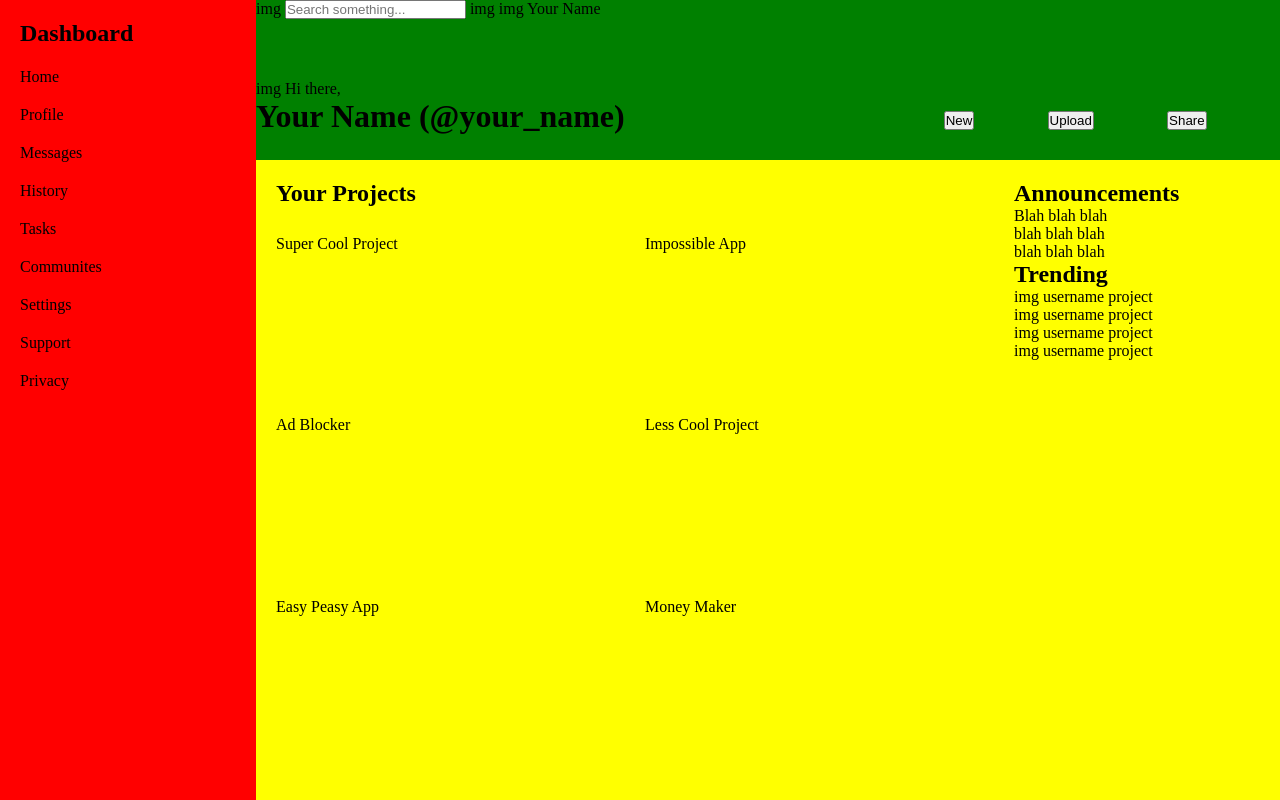
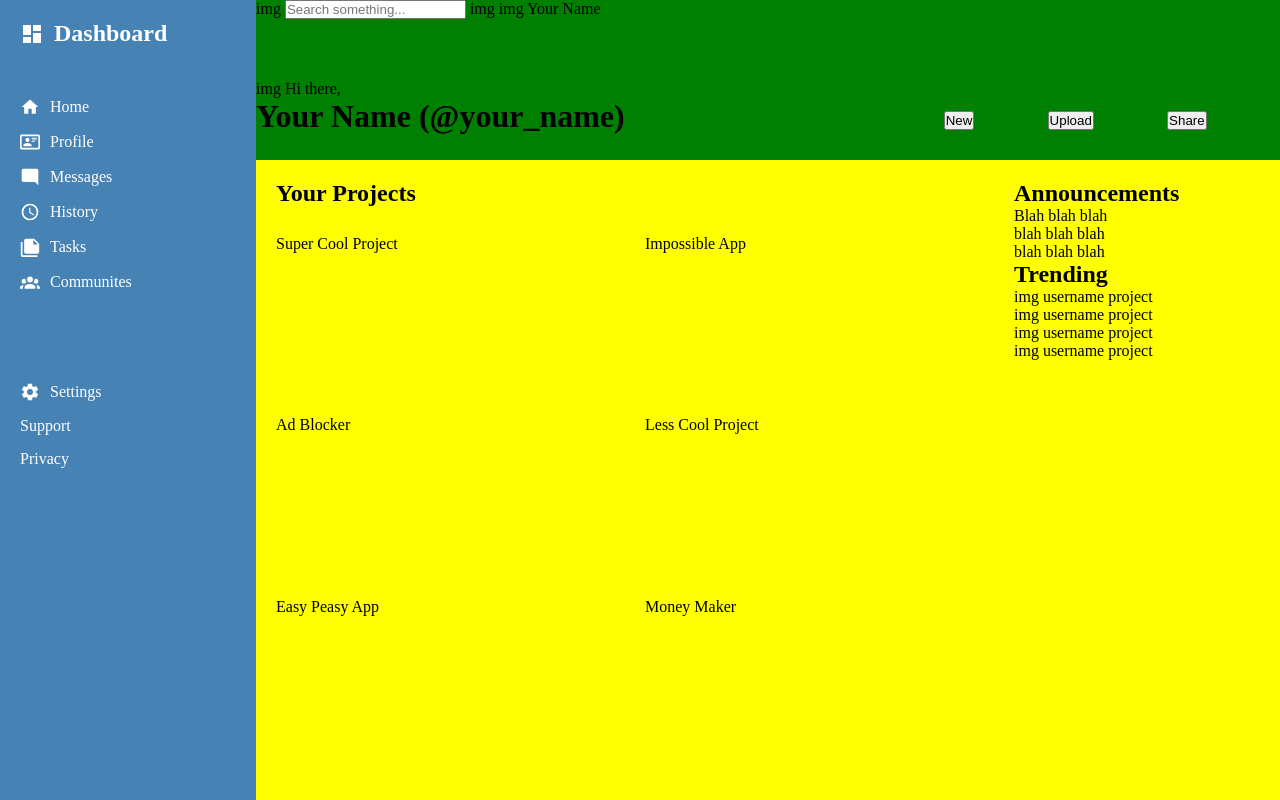
Before and after one commit to JMestre32/odin-admin-dashboard, a plain HTML site: page index.html in a window 1280 px wide. Drawn offline with Linux system fonts and the light colour scheme.

Commit message:
Nearly finish sidebar

```diff
--- a/index.html
+++ b/index.html
@@ -9,21 +9,26 @@
 <body>
     <div class="container">
         <div class="sidebar">
-            <h2>Dashboard</h2>
-            <ul>
-                <li><a href="index.html">Home</a></li>
-                <li><a href="index.html">Profile</a></li>
-                <li><a href="index.html">Messages</a></li>
-                <li><a href="index.html">History</a></li>
-                <li><a href="index.html">Tasks</a></li>
-                <li><a href="index.html">Communites</a></li>
-            </ul>
+            <div class="home">
+                <h2> <svg xmlns="http://www.w3.org/2000/svg" viewBox="0 0 24 24"><path d="M13,3V9H21V3M13,21H21V11H13M3,21H11V15H3M3,13H11V3H3V13Z" /></svg>Dashboard</h2>
 
-            <ul>
-                <li><a href="index.html">Settings</a></li>
-                <li><a href="index.html">Support</a></li>
-                <li><a href="index.html">Privacy</a></li>
-            </ul>
+                <ul>
+                    <li><svg xmlns="http://www.w3.org/2000/svg" viewBox="0 0 24 24"><path d="M10,20V14H14V20H19V12H22L12,3L2,12H5V20H10Z" /></svg><a href="index.html">Home</a></li>
+                    <li><svg xmlns="http://www.w3.org/2000/svg" viewBox="0 0 24 24"><path d="M22,3H2C0.91,3.04 0.04,3.91 0,5V19C0.04,20.09 0.91,20.96 2,21H22C23.09,20.96 23.96,20.09 24,19V5C23.96,3.91 23.09,3.04 22,3M22,19H2V5H22V19M14,17V15.75C14,14.09 10.66,13.25 9,13.25C7.34,13.25 4,14.09 4,15.75V17H14M9,7A2.5,2.5 0 0,0 6.5,9.5A2.5,2.5 0 0,0 9,12A2.5,2.5 0 0,0 11.5,9.5A2.5,2.5 0 0,0 9,7M14,7V8H20V7H14M14,9V10H20V9H14M14,11V12H18V11H14" /></svg><a href="index.html">Profile</a></li>
+                    <li><svg xmlns="http://www.w3.org/2000/svg" viewBox="0 0 24 24"><path d="M22,4C22,2.89 21.1,2 20,2H4A2,2 0 0,0 2,4V16A2,2 0 0,0 4,18H18L22,22V4Z" /></svg><a href="index.html">Messages</a></li>
+                    <li><svg xmlns="http://www.w3.org/2000/svg" viewBox="0 0 24 24"><path d="M12,20A8,8 0 0,0 20,12A8,8 0 0,0 12,4A8,8 0 0,0 4,12A8,8 0 0,0 12,20M12,2A10,10 0 0,1 22,12A10,10 0 0,1 12,22C6.47,22 2,17.5 2,12A10,10 0 0,1 12,2M12.5,7V12.25L17,14.92L16.25,16.15L11,13V7H12.5Z" /></svg><a href="index.html">History</a></li>
+                    <li><svg xmlns="http://www.w3.org/2000/svg" viewBox="0 0 24 24"><path d="M16,9H21.5L16,3.5V9M7,2H17L23,8V18A2,2 0 0,1 21,20H7C5.89,20 5,19.1 5,18V4A2,2 0 0,1 7,2M3,6V22H21V24H3A2,2 0 0,1 1,22V6H3Z" /></svg><a href="index.html">Tasks</a></li>
+                    <li><svg xmlns="http://www.w3.org/2000/svg" viewBox="0 0 24 24"><path d="M12,5.5A3.5,3.5 0 0,1 15.5,9A3.5,3.5 0 0,1 12,12.5A3.5,3.5 0 0,1 8.5,9A3.5,3.5 0 0,1 12,5.5M5,8C5.56,8 6.08,8.15 6.53,8.42C6.38,9.85 6.8,11.27 7.66,12.38C7.16,13.34 6.16,14 5,14A3,3 0 0,1 2,11A3,3 0 0,1 5,8M19,8A3,3 0 0,1 22,11A3,3 0 0,1 19,14C17.84,14 16.84,13.34 16.34,12.38C17.2,11.27 17.62,9.85 17.47,8.42C17.92,8.15 18.44,8 19,8M5.5,18.25C5.5,16.18 8.41,14.5 12,14.5C15.59,14.5 18.5,16.18 18.5,18.25V20H5.5V18.25M0,20V18.5C0,17.11 1.89,15.94 4.45,15.6C3.86,16.28 3.5,17.22 3.5,18.25V20H0M24,20H20.5V18.25C20.5,17.22 20.14,16.28 19.55,15.6C22.11,15.94 24,17.11 24,18.5V20Z" /></svg><a href="index.html">Communites</a></li>
+                </ul>
+            </div>
+
+            <div class="settings">
+                <ul>
+                    <li><svg xmlns="http://www.w3.org/2000/svg" viewBox="0 0 24 24"><path d="M12,15.5A3.5,3.5 0 0,1 8.5,12A3.5,3.5 0 0,1 12,8.5A3.5,3.5 0 0,1 15.5,12A3.5,3.5 0 0,1 12,15.5M19.43,12.97C19.47,12.65 19.5,12.33 19.5,12C19.5,11.67 19.47,11.34 19.43,11L21.54,9.37C21.73,9.22 21.78,8.95 21.66,8.73L19.66,5.27C19.54,5.05 19.27,4.96 19.05,5.05L16.56,6.05C16.04,5.66 15.5,5.32 14.87,5.07L14.5,2.42C14.46,2.18 14.25,2 14,2H10C9.75,2 9.54,2.18 9.5,2.42L9.13,5.07C8.5,5.32 7.96,5.66 7.44,6.05L4.95,5.05C4.73,4.96 4.46,5.05 4.34,5.27L2.34,8.73C2.21,8.95 2.27,9.22 2.46,9.37L4.57,11C4.53,11.34 4.5,11.67 4.5,12C4.5,12.33 4.53,12.65 4.57,12.97L2.46,14.63C2.27,14.78 2.21,15.05 2.34,15.27L4.34,18.73C4.46,18.95 4.73,19.03 4.95,18.95L7.44,17.94C7.96,18.34 8.5,18.68 9.13,18.93L9.5,21.58C9.54,21.82 9.75,22 10,22H14C14.25,22 14.46,21.82 14.5,21.58L14.87,18.93C15.5,18.67 16.04,18.34 16.56,17.94L19.05,18.95C19.27,19.03 19.54,18.95 19.66,18.73L21.66,15.27C21.78,15.05 21.73,14.78 21.54,14.63L19.43,12.97Z" /></svg><a href="index.html">Settings</a></li>
+                    <li><a href="index.html">Support</a></li>
+                    <li><a href="index.html">Privacy</a></li>
+                </ul>
+            </div>
         </div>
         <div class="header">
             <div class="search_row">
--- a/style.css
+++ b/style.css
@@ -19,7 +19,7 @@ form{
 .container{
     height: 100vh;
     width: auto;
-    background-color: steelblue;
+    background-color: white;
     display: grid;
     grid-template-columns: 1fr 4fr;
     grid-template-rows: 1fr 4fr;
@@ -29,12 +29,48 @@ form{
     grid-column: 1/2;
     grid-row: 1/3;
     width: auto;
-    background-color: red;
+    background-color: steelblue;
+    color: white;
 
     display: grid;
     grid-template-rows: 3fr 7fr 30fr;
     padding: 20px;
+    gap: 25px;
 }
+
+
+
+
+.home svg, .settings svg{
+    width: 20px;
+    height: 20px;
+    fill: white;
+    margin-right: 10px;
+}
+
+.home li, .settings li{
+    display: flex;
+    align-items: center;
+    margin-bottom: 15px;
+}
+
+.home h2{
+    display: flex;
+    align-items: center;
+    font-size: 24px;
+    margin-bottom: 50px;
+}
+
+.home h2 svg{
+    height: 24px;
+    width: 24px;
+}
+
+.home{
+    margin-bottom: 50px;
+}
+
+
 
 
 .header{
```
Also changed, not shown: pics/account-group.svg (added), pics/card-account-details-outline.svg (added), pics/clock-outline.svg (added), pics/cog.svg (added), pics/home.svg (added), pics/message-reply.svg (added), pics/note-multiple.svg (added), pics/view-dashboard.svg (added).
